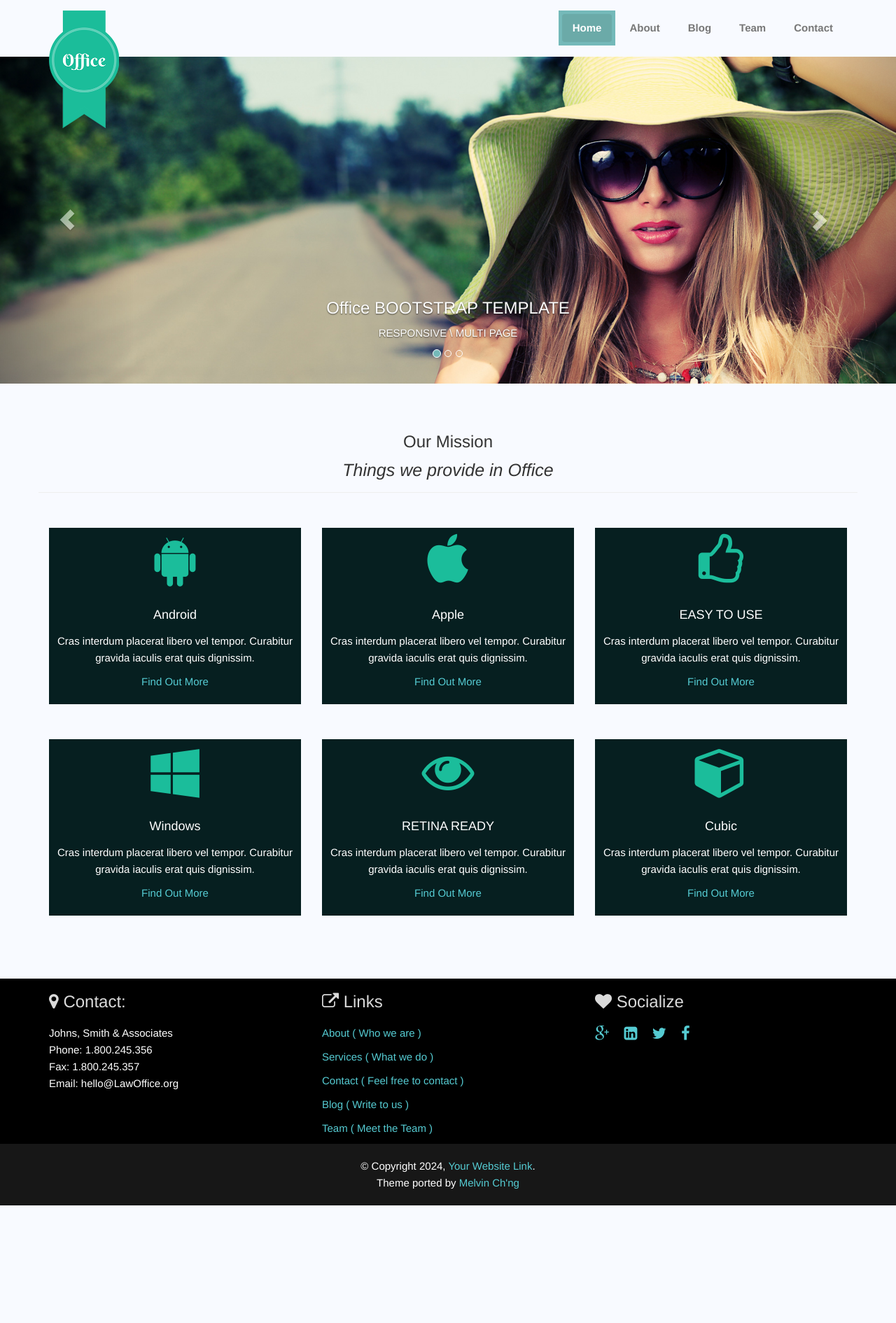
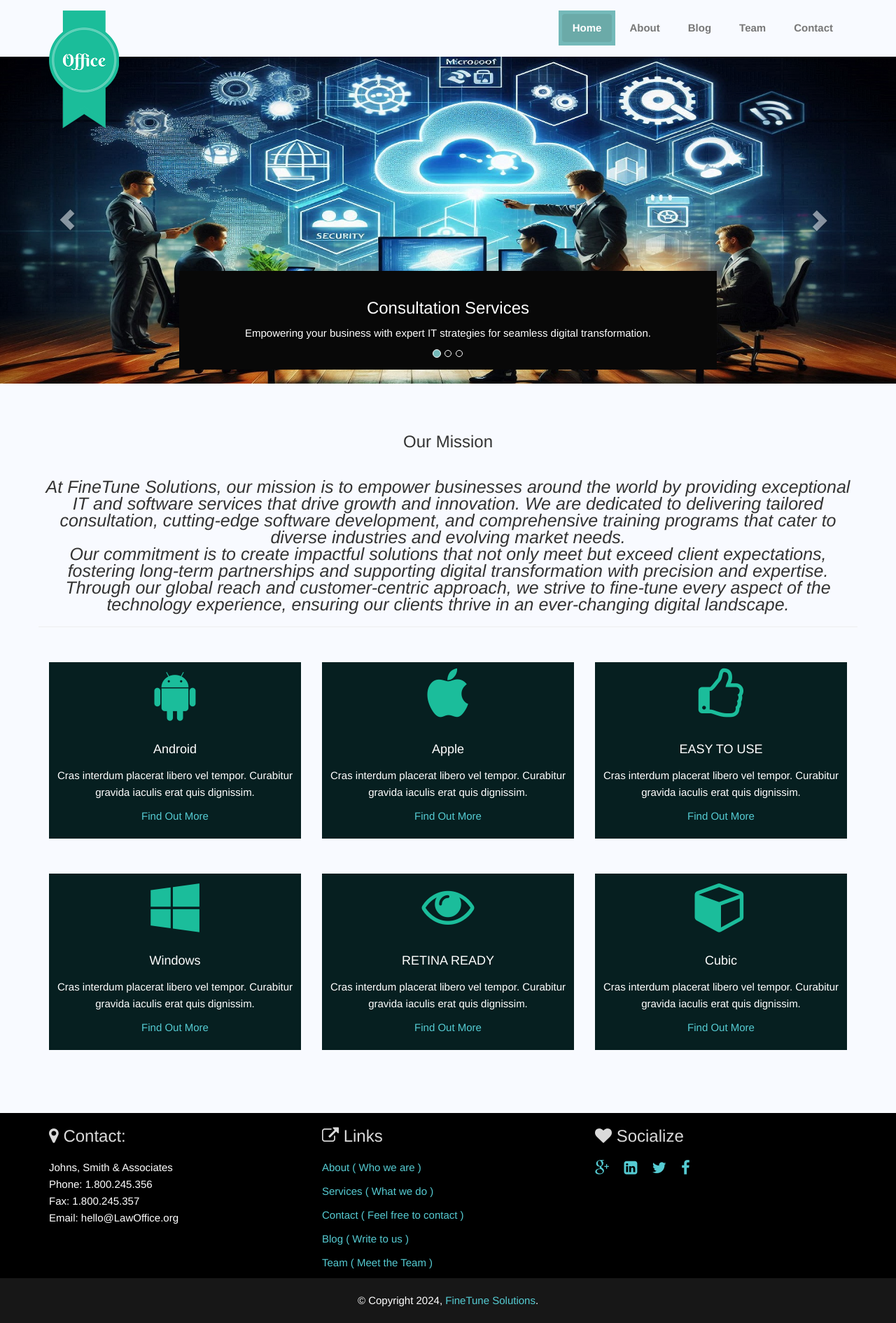
Before and after one commit to SarikaNachan/SarikaNachan.github.io, a Jekyll site: the page built from index.html, in a window 1280 px wide. Shown: the whole page at 70% size. Built offline with Jekyll 4.4.1, drawn with Linux system fonts in a browser that asks for light colours; before the commit the page ends 1722 px from its top, so only the background shows below that.

Commit message:
mission and images

```diff
--- a/_includes/footer.html
+++ b/_includes/footer.html
@@ -51,6 +51,6 @@
   </div>
 
   <div class="copyright text center">
-    <p>&copy; Copyright {{ site.time | date: '%Y' }}, <a href="#">Your Website Link</a>. <br>Theme ported by <a href="https://melvinchng.github.io/" target="_blank">Melvin Ch'ng</a></p>
+    <p>&copy; Copyright {{ site.time | date: '%Y' }}, <a href="https://www.finetune-solutions.com/">FineTune Solutions</a>.</p>
   </div>
 </footer>
--- a/_layouts/home_style.html
+++ b/_layouts/home_style.html
@@ -23,30 +23,36 @@
                     <div class="carousel-inner" role="listbox">
                         <!-- Begin Slide 1 -->
                         <div class="item active">
-                            <img src="../assets/img/slider/slide2.jpg" height="400" alt="Image of first carousel">
+                            <img src="../assets/img/slider/consultation-services.jpeg" height="400"
+                                alt="Image of first carousel">
                             <div class="carousel-caption">
-                                <h3 class="carousel-title hidden-xs">Office BOOTSTRAP TEMPLATE</h3>
-                                <p class="carousel-body">RESPONSIVE \ MULTI PAGE</p>
+                                <h3 class="carousel-title hidden-xs">Consultation Services</h3>
+                                <p class="carousel-body">Empowering your business with expert IT strategies for seamless
+                                    digital transformation.</p>
                             </div>
                         </div>
                         <!-- End Slide 1 -->
 
                         <!-- Begin Slide 2 -->
                         <div class="item">
-                            <img src="../assets/img/slider/slide4.jpg" height="400" alt="Image of second carousel">
+                            <img src="../assets/img/slider/development-services.jpeg" height="400"
+                                alt="Image of second carousel">
                             <div class="carousel-caption">
-                                <h3 class="carousel-title hidden-xs">EASY TO CUSTOMIZE</h3>
-                                <p class="carousel-body">BEAUTIFUL \ CLEAN \ MINIMAL</p>
+                                <h3 class="carousel-title hidden-xs">Development Services</h3>
+                                <p class="carousel-body">Building tailor-made software solutions to drive your
+                                    innovation and success.</p>
                             </div>
                         </div>
                         <!-- End Slide 2 -->
 
                         <!-- Begin Slide 3 -->
                         <div class="item">
-                            <img src="../assets/img/slider/slide2.jpg" height="400" alt="Image of third carousel">
+                            <img src="../assets/img/slider/training-services.jpeg" height="400"
+                                alt="Image of third carousel">
                             <div class="carousel-caption">
-                                <h3 class="carousel-title hidden-xs">MULTI-PURPOSE TEMPLATE</h3>
-                                <p class="carousel-body">PORTFOLIO \ CORPORATE \ CREATIVE</p>
+                                <h3 class="carousel-title hidden-xs">Training Services</h3>
+                                <p class="carousel-body">Upskilling your teams with comprehensive training programs to
+                                    stay ahead in technology.</p>
                             </div>
                         </div>
                         <!-- End Slide 3 -->
@@ -72,7 +78,21 @@
             <div class="row">
                 <div class="services-header">
                     <h3 class="services-header-title">Our Mission</h3>
-                    <p class="services-header-body"><em> Things we provide in Office </em>  </p><hr>
+                    <br />
+                    <p class="services-header-body">
+                        <em>At FineTune Solutions, our mission is to empower businesses around the world by providing
+                            exceptional IT and software services that drive growth and innovation. We are dedicated to
+                            delivering tailored consultation, cutting-edge software development, and comprehensive
+                            training programs that cater to diverse industries and evolving market needs.
+                            <br/>
+                            Our commitment
+                            is to create impactful solutions that not only meet but exceed client expectations,
+                            fostering long-term partnerships and supporting digital transformation with precision and
+                            expertise. Through our global reach and customer-centric approach, we strive to fine-tune
+                            every aspect of the technology experience, ensuring our clients thrive in an ever-changing
+                            digital landscape.</em>
+                    </p>
+                    <hr>
                 </div>
             </div>
 
@@ -82,7 +102,8 @@
                     <div class="services-group wow animated fadeInLeft" data-wow-offset="40">
                         <p class="services-icon"><span class="fa fa-android fa-5x"></span></p>
                         <h4 class="services-title">Android</h4>
-                        <p class="services-body">Cras interdum placerat libero vel tempor. Curabitur gravida iaculis erat quis dignissim.</p>
+                        <p class="services-body">Cras interdum placerat libero vel tempor. Curabitur gravida iaculis
+                            erat quis dignissim.</p>
                         <p class="services-more"><a href="#">Find Out More</a></p>
                     </div>
                 </div>
@@ -91,7 +112,8 @@
                     <div class="services-group wow animated zoomIn" data-wow-offset="40">
                         <p class="services-icon"><i class="fa fa-apple fa-5x"></i></p>
                         <h4 class="services-title">Apple</h4>
-                        <p class="services-body">Cras interdum placerat libero vel tempor. Curabitur gravida iaculis erat quis dignissim.</p>
+                        <p class="services-body">Cras interdum placerat libero vel tempor. Curabitur gravida iaculis
+                            erat quis dignissim.</p>
                         <p class="services-more"><a href="#">Find Out More</a></p>
                     </div>
                 </div>
@@ -100,7 +122,8 @@
                     <div class="services-group wow animated fadeInRight" data-wow-offset="40">
                         <p class="services-icon"><i class="fa fa-thumbs-o-up fa-5x"></i></p>
                         <h4 class="services-title">EASY TO USE</h4>
-                        <p class="services-body">Cras interdum placerat libero vel tempor. Curabitur gravida iaculis erat quis dignissim.</p>
+                        <p class="services-body">Cras interdum placerat libero vel tempor. Curabitur gravida iaculis
+                            erat quis dignissim.</p>
                         <p class="services-more"><a href="#">Find Out More</a></p>
                     </div>
                 </div>
@@ -113,7 +136,8 @@
                     <div class="services-group wow animated fadeInLeft" data-wow-offset="40">
                         <p class="services-icon"><span class="fa fa-windows fa-5x"></span></p>
                         <h4 class="services-title">Windows</h4>
-                        <p class="services-body">Cras interdum placerat libero vel tempor. Curabitur gravida iaculis erat quis dignissim.</p>
+                        <p class="services-body">Cras interdum placerat libero vel tempor. Curabitur gravida iaculis
+                            erat quis dignissim.</p>
                         <p class="services-more"><a href="#">Find Out More</a></p>
                     </div>
                 </div>
@@ -122,7 +146,8 @@
                     <div class="services-group wow animated zoomIn" data-wow-offset="40">
                         <p class="services-icon"><i class="fa fa-eye fa-5x"></i></p>
                         <h4 class="services-title">RETINA READY</h4>
-                        <p class="services-body">Cras interdum placerat libero vel tempor. Curabitur gravida iaculis erat quis dignissim.</p>
+                        <p class="services-body">Cras interdum placerat libero vel tempor. Curabitur gravida iaculis
+                            erat quis dignissim.</p>
                         <p class="services-more"><a href="#">Find Out More</a></p>
                     </div>
                 </div>
@@ -131,7 +156,8 @@
                     <div class="services-group wow animated fadeInRight" data-wow-offset="40">
                         <p class="services-icon"><i class="fa fa-cube fa-5x"></i></p>
                         <h4 class="services-title">Cubic</h4>
-                        <p class="services-body">Cras interdum placerat libero vel tempor. Curabitur gravida iaculis erat quis dignissim.</p>
+                        <p class="services-body">Cras interdum placerat libero vel tempor. Curabitur gravida iaculis
+                            erat quis dignissim.</p>
                         <p class="services-more"><a href="#">Find Out More</a></p>
                     </div>
                 </div>
@@ -145,4 +171,5 @@
 </body>
 
 {% include footer.html %}
+
 </html>
```
Also changed, not shown: assets/bootstrap/css/bootstrap.css, assets/img/slider/consultation-services.jpeg (added), assets/img/slider/development-services.jpeg (added), assets/img/slider/training-services.jpeg (added). Lines whose indentation alone changed are shown as unchanged.
